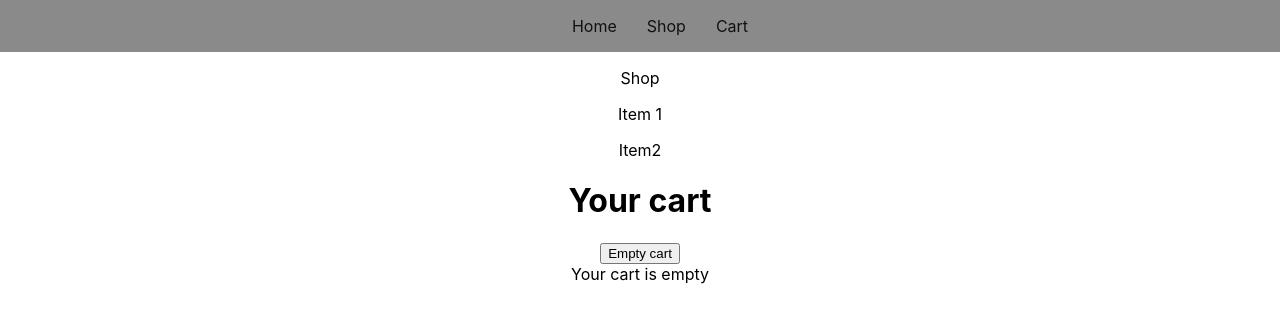
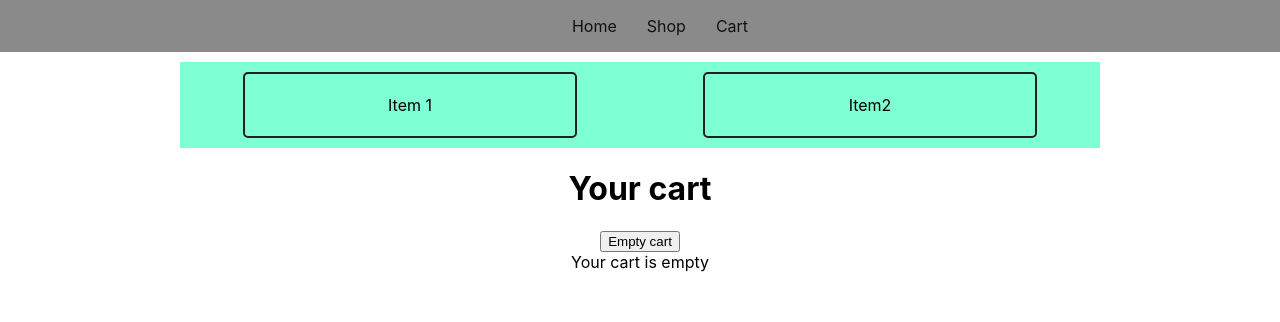
Before and after one commit to RAM-BHARATH/shopping-cart, a React (Create React App) app: page /shop in a window 1280 px wide. Shown: the top 322 px of the page. Built offline with nearby package versions, Linux system fonts and the light colour scheme.

Commit message:
Added styling for shop.js

```diff
--- a/src/components/Shop.js
+++ b/src/components/Shop.js
@@ -1,14 +1,13 @@
 import Item from "./Item";
-import { Link } from 'react-router-dom';
 import ShoppingCart from "./ShoppingCart";
 import NavBar from "./NavBar";
+import '../styles/Shop.css'
 
 const Shop = ({ items, addToCart, cartItems, findCartItemById, updateCount, deleteCartItem, emptyCart }) =>{
 
     return(
         <div className="Shop">
             <NavBar />
-            <p>Shop</p>
             <div className="items">
                 {items.map(item=>(
                     <Item key={item.itemId} item={item} id={item.itemId} addToCart={addToCart} cartItems={cartItems} findCartItemById={findCartItemById} updateCount={updateCount}/>
--- /dev/null
+++ b/src/styles/Shop.css
@@ -0,0 +1,79 @@
+.Shop .items {
+  display: flex;
+  justify-content: space-around;
+  width: 100%;
+  max-width: 320px;
+  margin: 10px auto;
+  background-color: aquamarine;
+  flex-wrap: wrap;
+}
+.Shop .items .item {
+  border: 2px solid #f3f3f3;
+  border: 2px solid #202020;
+  margin: 10px auto;
+  width: 95%;
+  border-radius: 5px;
+  padding: 5px;
+}
+.Shop .items .item img {
+  width: 95%;
+  max-width: 240px;
+  padding: 5px;
+}
+.Shop .items .item .item-info {
+  display: flex;
+  justify-content: space-between;
+  width: 95%;
+  max-width: 320px;
+  margin: 0 auto;
+}
+.Shop .items .item .add-to-cart {
+  display: flex;
+  width: 95%;
+  max-width: 320px;
+  box-sizing: border-box;
+  background-color: #afafaf;
+  color: #080808;
+  border: 1px solid #000;
+  height: 40px;
+  margin: 10px auto;
+  justify-content: center;
+  align-items: center;
+}
+.Shop .items .item .add-to-cart:active {
+  transition: 200ms;
+  color: #afafaf;
+  background-color: #080808;
+}
+
+@media (min-width: 640px) {
+  .Shop .items {
+    max-width: 720px;
+    flex-wrap: wrap;
+  }
+  .Shop .items .item {
+    max-width: 320px;
+  }
+  .Shop .items .item img {
+    max-width: 240px;
+  }
+  .Shop .items .item .item-info {
+    max-width: 320px;
+  }
+}
+@media (min-width: 1024px) {
+  .Shop .items {
+    max-width: 920px;
+  }
+  .Shop .items .item {
+    max-width: 320px;
+  }
+  .Shop .items .item img {
+    max-width: 240px;
+  }
+  .Shop .items .item .item-info {
+    max-width: 320px;
+  }
+}
+
+/*# sourceMappingURL=Shop.css.map */
--- /dev/null
+++ b/src/styles/Shop.scss
@@ -0,0 +1,92 @@
+.Shop{
+  .items{
+    display: flex;
+    justify-content: space-around;
+    width: 100%;
+    max-width: 320px;
+    margin: 10px auto;
+    background-color: aquamarine;
+    flex-wrap: wrap;
+    .item{
+      border: 2px solid rgb(243, 243, 243);
+      // background-color: black;
+      border: 2px solid #202020;
+      margin: 10px auto;
+      // width:260px;
+      width: 95%;
+      border-radius: 5px;
+      // color: rgb(241, 241, 241);
+      padding: 5px;
+      // padding: 10px;
+      img{
+        // width: 240px;
+        width: 95%;
+        max-width: 240px;
+        // height: 240px;
+        padding: 5px;
+      }
+      .item-info{
+        display: flex;
+        justify-content: space-between;
+        width: 95%;
+        max-width: 320px;
+        margin: 0 auto;
+        // background-color: aquamarine;
+      }
+      .add-to-cart{
+        display: flex;
+        width: 95%;
+        max-width: 320px;
+        box-sizing: border-box;
+        background-color: rgb(175, 175, 175);
+        color:rgb(8, 8, 8);
+        border: 1px solid #000;
+        height: 40px;
+        margin: 10px auto;
+        justify-content: center;
+        align-items: center;
+      }
+      .add-to-cart:active{
+        transition: 200ms;
+        color: rgb(175, 175, 175);
+        background-color: rgb(8, 8, 8);
+      }
+    }
+  }
+}
+
+@media(min-width:640px){
+  .Shop{
+    .items{
+      max-width: 720px;
+      flex-wrap: wrap;
+      .item{
+        max-width:320px;
+        img{
+          max-width: 240px;
+        }
+        .item-info{
+          max-width: 320px;
+        }
+      }
+    }
+  }
+
+}
+
+@media(min-width:1024px){
+  .Shop{
+    .items{
+      max-width: 920px;
+      .item{
+        max-width:320px;
+        img{
+          max-width: 240px;
+        }
+        .item-info{
+          max-width: 320px;
+        }
+      }
+    }
+  }
+}
```
Also changed, not shown: 1 other file (tests, documents, lock files or other folders).
